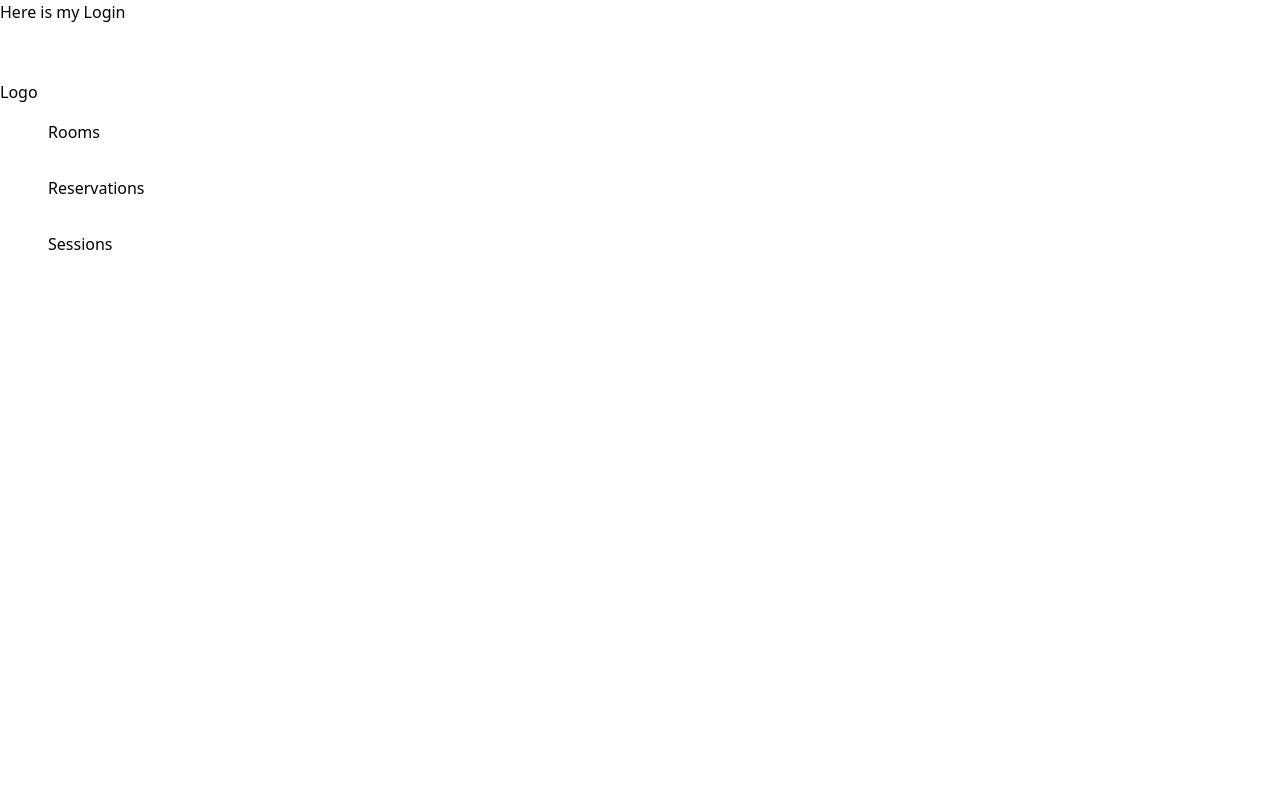
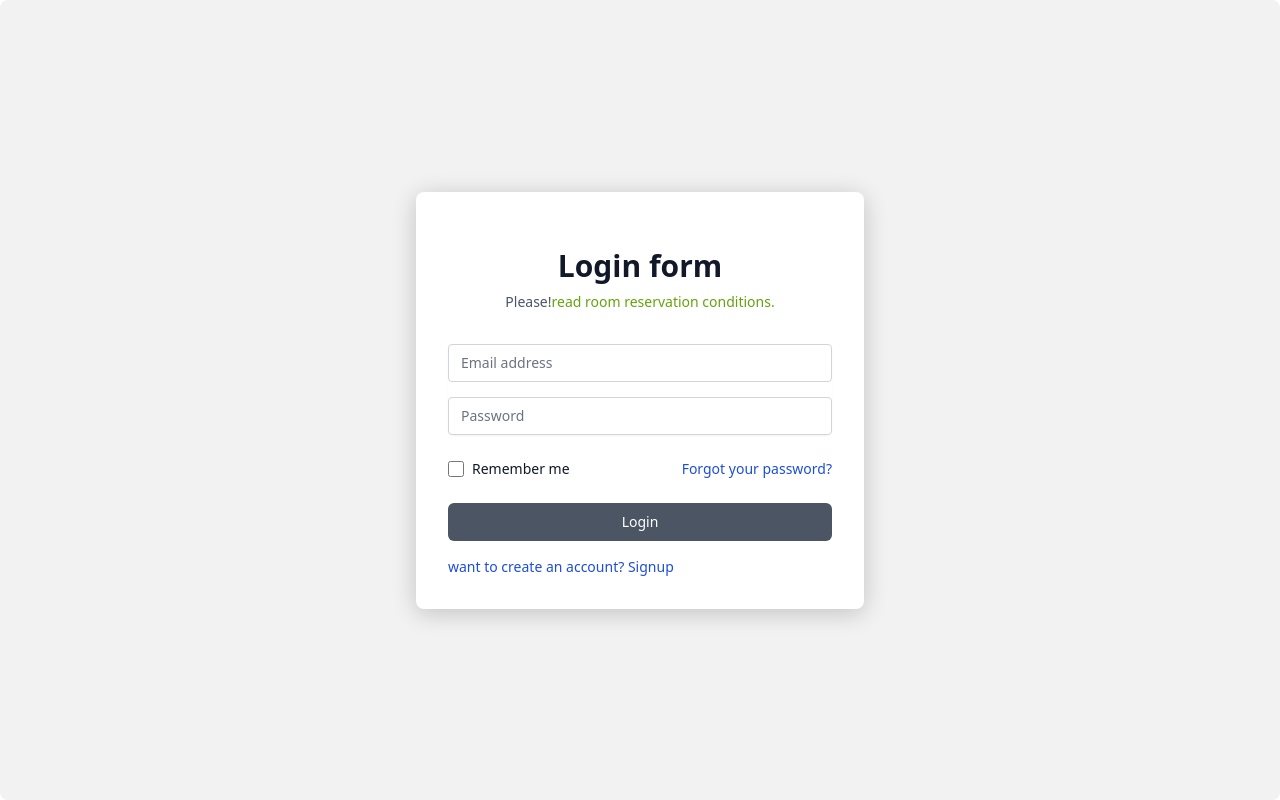
Before and after one commit to joel-kalema/Room-reservation, a React (Create React App) app: page / in a window 1280 px wide. Built offline with nearby package versions, Linux system fonts and the light colour scheme.

Commit message:
Implement the login form component

```diff
--- /dev/null
+++ b/src/component/auth/login.css
@@ -0,0 +1,61 @@
+body {
+    /* background-color: #9fbd3b; */
+    padding: 0;
+    margin: 0;
+    box-sizing: border-box;
+}
+
+.min-h-full {
+    background-color: #f2f2f2;
+    width: 100%;
+    height: 100vh;
+    margin: 0 auto;
+    border-radius: 8px;
+}
+
+.appearance-none {
+    margin-bottom: 1rem;
+    border-radius: 4px;
+}
+
+.link-to-signup {
+    margin-top: 1rem;
+    color: #1d4ed8;
+}
+
+.max-w-md {
+    background-color: white;
+    border-radius: 8px;
+    padding: 2rem;
+    box-shadow: 0 4px 24px rgba(0, 0, 0, 0.2);
+    position: absolute;
+    z-index: 999;
+}
+
+.vehicle-image {
+    max-width: 100vw;
+    display: flex;
+    height: 100vh;
+    justify-content: space-between;
+}
+
+.girl-image {
+    display: flex;
+    flex-direction: column;
+    justify-content: flex-end;
+    z-index: 1;
+    position: relative;
+}
+
+.girl-image img {
+    object-fit: cover;
+    height: 80%;
+    margin-left: -15rem;
+}
+
+.elements {
+    background-color: #f2f2f2 !important;
+    display: flex !important;
+    justify-content: center;
+    width: 100%;
+}
--- a/src/component/auth/login.js
+++ b/src/component/auth/login.js
@@ -1,11 +1,137 @@
-import React from "react";
+import React from 'react';
+import { Link } from 'react-router-dom';
+import './login.css'
 
 const Login = () => {
+
     return (
         <>
-            <h1>Here is my Login</h1>
+
+            <div
+                className="fixed py-3 pl-4 pr-10 text-orange-700 translate-x-1/2 bg-orange-100 border border-orange-400 rounded top-4 right-1/2"
+                role="alert"
+            >
+                <span
+                    role="button"
+                    tabIndex={0}
+                    className="absolute top-0 bottom-0 right-0 px-4 py-3"
+                >
+                    <svg
+                        className="w-6 h-6 text-orange-500 fill-current"
+                        role="button"
+                        xmlns="http://www.w3.org/2000/svg"
+                        viewBox="0 0 20 20"
+                    >
+                        <title>Close</title>
+                        <path d="M14.348 14.849a1.2 1.2 0 0 1-1.697 0L10 11.819l-2.651 3.029a1.2 1.2 0 1 1-1.697-1.697l2.758-3.15-2.759-3.152a1.2 1.2 0 1 1 1.697-1.697L10 8.183l2.651-3.031a1.2 1.2 0 1 1 1.697 1.697l-2.758 3.152 2.758 3.15a1.2 1.2 0 0 1 0 1.698z" />
+                    </svg>
+                </span>
+            </div>
+
+            <div className="flex">
+                <div className="absolute flex items-center justify-center min-h-full px-4 py-12 sm:px-6 lg:px-8">
+                    <div className="w-full max-w-md space-y-8 ">
+                        <div>
+                            <h2 className="mt-6 text-3xl font-extrabold text-center text-gray-900">
+                                Login form
+                            </h2>
+                            <p className="mt-2 text-sm text-center text-gray-600">
+                                Please!
+                                <a
+                                    href="https://www.microverse.org/info/terms#:~:text=Microverse%20does%20not%20knowingly%20collect,individual%20and%20is%20non%2Dtransferrable."
+                                    className="font-medium text-lime-600 hover:text-lime-700"
+                                >
+                                    read room reservation conditions.
+                                </a>
+                            </p>
+                        </div>
+                        <form
+                            className="mt-8 space-y-6 login-form"
+                            action="#"
+                            method="POST"
+                        >
+                            <input type="hidden" name="remember" defaultValue="true" />
+                            <div className="-space-y-px rounded-md shadow-sm">
+                                <div>
+                                    <label htmlFor="email-address" className="sr-only">
+                                        Email address
+                                    </label>
+                                    <input
+                                        id="email-address"
+                                        name="email"
+                                        type="email"
+                                        autoComplete="email"
+                                        className="relative block w-full px-3 py-2 text-gray-900 placeholder-gray-500 border border-gray-300 appearance-none focus:outline-none focus:ring-green-500 focus:border-gray-500 focus:z-10 sm:text-sm"
+                                        placeholder="Email address"
+                                    />
+                                </div>
+                                <div>
+                                    <label htmlFor="password" className="sr-only">
+                                        Password
+                                    </label>
+                                    <input
+                                        id="password"
+                                        name="password"
+                                        type="password"
+                                        autoComplete="current-password"
+                                        className="relative block w-full px-3 py-2 text-gray-900 placeholder-gray-500 border border-gray-300 appearance-none focus:outline-none focus:ring-gray-500 focus:border-gray-500 focus:z-10 sm:text-sm"
+                                        placeholder="Password"
+                                    />
+                                </div>
+                            </div>
+
+                            <div className="flex items-center justify-between">
+                                <div className="flex items-center">
+                                    <input
+                                        id="remember-me"
+                                        name="remember-me"
+                                        type="checkbox"
+                                        className="w-4 h-4 text-gray-700 border-gray-300 rounded focus:ring-indigo-500"
+                                    />
+                                    <label
+                                        htmlFor="remember-me"
+                                        className="block ml-2 text-sm text-gray-900"
+                                    >
+                                        Remember me
+                                    </label>
+                                </div>
+
+                                <div className="text-sm">
+                                    <a
+                                        href="g.com"
+                                        className="font-medium text-blue-700 hover:text-gray-300"
+                                    >
+                                        Forgot your password?
+                                    </a>
+                                </div>
+                            </div>
+
+                            <div>
+                                <button
+                                    title="Login"
+                                    type="submit"
+                                    className="relative flex justify-center w-full px-4 py-2 text-sm font-medium text-white bg-gray-600 border border-transparent rounded-md group hover:bg-gray-300 focus:outline-none focus:ring-2 focus:ring-offset-2 focus:ring-indigo-500"
+                                >
+                                    Login
+                                </button>
+
+                                <div className="text-sm">
+                                    <Link className="" to="/signup">
+                                        <p
+                                            href="#"
+                                            className="font-medium text-blue-700 hover:text-blue-500 link-to-signup"
+                                        >
+                                            want to create an account? Signup
+                                        </p>
+                                    </Link>
+                                </div>
+                            </div>
+                        </form>
+                    </div>
+                </div>
+            </div>
         </>
-    )
-}
+    );
+};
 
 export default Login;
```
